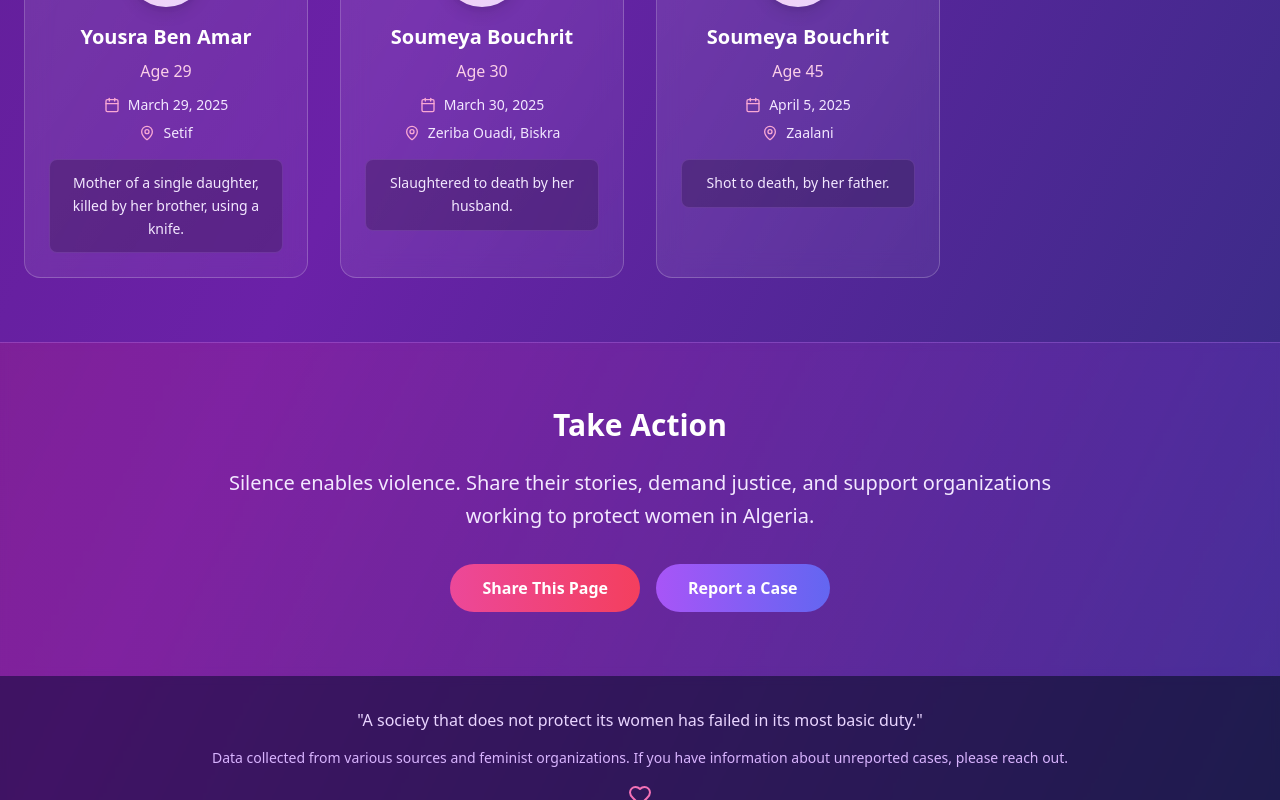
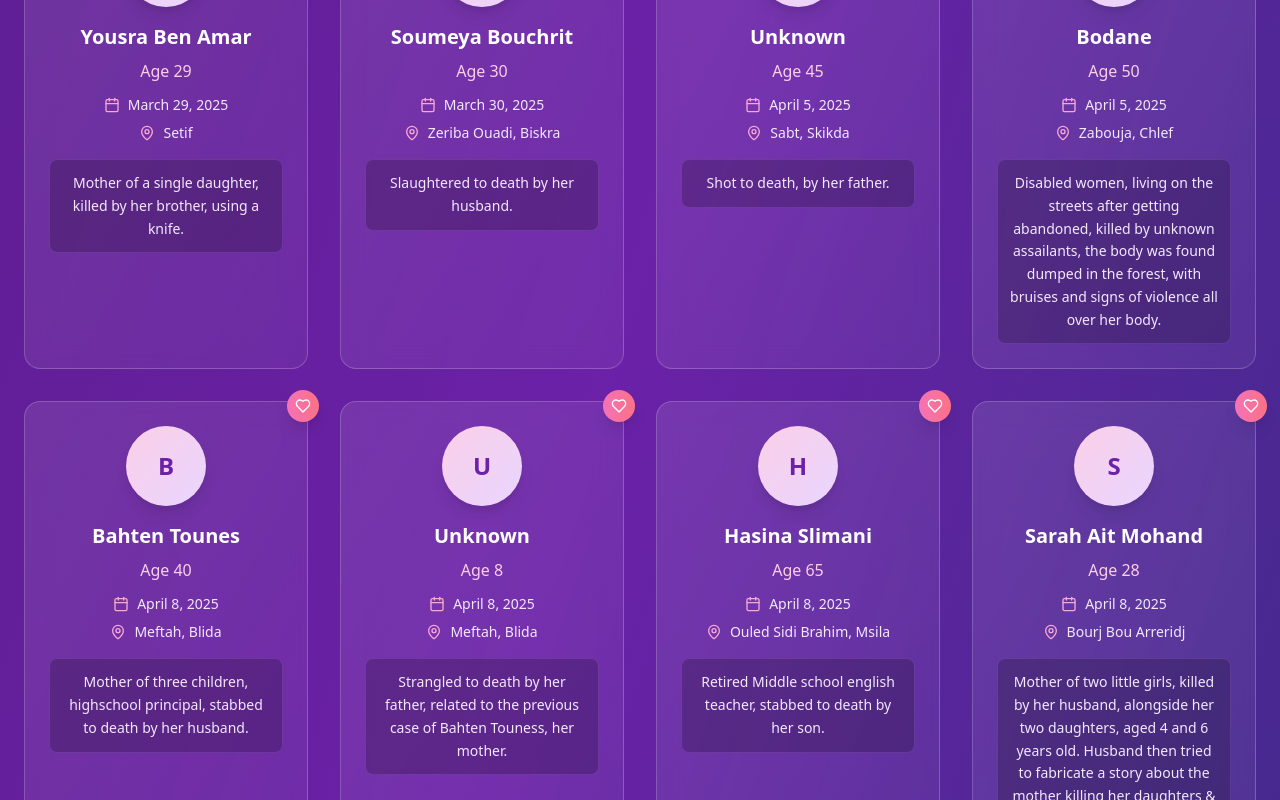
Before and after one commit to Ouassim-Hamdani/femicide-dz, a React (Create React App) app: page / in a window 1280 px wide. Shown: the part 1740-2540 px from the top of the page. Built offline with nearby package versions, Linux system fonts and the light colour scheme.

Commit message:
yay domain new, added all cases data up until may 31

```diff
--- a/src/constants/index.js
+++ b/src/constants/index.js
@@ -84,12 +84,93 @@ export const sampleVictims = [
   },
   {
     id: 11,
-    name: "Soumeya Bouchrit",
+    name: "Unknown",
     age: 45,
     date: "05-04-2025",
-    location: "Zaalani",
+    location: "Sabt, Skikda",
     description: "Shot to death, by her father."
+  },
+  {
+    id: 12,
+    name: "Bodane",
+    age: 50,
+    date: "05-04-2025",
+    location: "Zabouja, Chlef",
+    description: "Disabled women, living on the streets after getting abandoned, killed by unknown assailants, the body was found dumped in the forest, with bruises and signs of violence all over her body.",
+  },
+  {
+    id: 13,
+    name: "Bahten Tounes",
+    age: 40,
+    date: "08-04-2025",
+    location: "Meftah, Blida",
+    description: "Mother of three children, highschool principal, stabbed to death by her husband."
+  },
+  {
+    id: 14,
+    name: "Unknown",
+    age: 8,
+    date: "08-04-2025",
+    location: "Meftah, Blida",
+    description: "Strangled to death by her father, related to the previous case of Bahten Touness, her mother."
+  },
+  {
+    id: 15,
+    name: "Hasina Slimani",
+    age: 65,
+    date: "08-04-2025",
+    location: "Ouled Sidi Brahim, Msila",
+    description: "Retired Middle school english teacher, stabbed to death by her son."
+  },
+  {
+    id: 16,
+    name: "Sarah Ait Mohand",
+    age: 28,
+    date: "08-04-2025",
+    location: "Bourj Bou Arreridj",
+    description: "Mother of two little girls, killed by her husband, alongside her two daughters, aged 4 and 6 years old. Husband then tried to fabricate a story about the mother killing her daughters & commiting suicide."
+  },
+  {
+    id: 17,
+    name: "Unknown",
+    age: 4,
+    date: "08-04-2025",
+    location: "Bourj Bou Arreridj",
+    description: "Little girl, aged 4, killed by her stepdad, alongside her mother and sister, related to the case of Sarah Ait Mohand."
+  },
+  {
+    id: 18,
+    name: "Unknown",
+    age: 6,
+    date: "08-04-2025",
+    location: "Bourj Bou Arreridj",
+    description: "Little girl, aged 6, killed by her stepdad, alongside her mother and sister, related to the case of Sarah Ait Mohand."
+  },
+  {
+    id: 19,
+    name: "Unknown",
+    age: "Unknown",
+    date: "14-04-2025",
+    location: "Reghaia, Algiers",
+    description: "Killed by her ex-husband. According to police, her body was found between trees near a train station."
+  },
+  {
+    id: 20,
+    name: "Walida Derafa",
+    age: 48,
+    date: "28-04-2025",
+    location: "Ain azal, Setif",
+    description: "Hammered to death by her husband."
+  },
+  {
+    id: 21,
+    name: "Saida Ben Hamouda",
+    age: 51,
+    date: "25-04-2025",
+    location: "Batna",
+    description: "Stabbed & strangled to death by her husband."
   }
+
 ];
 
 export const activeYear = 2025;
```
